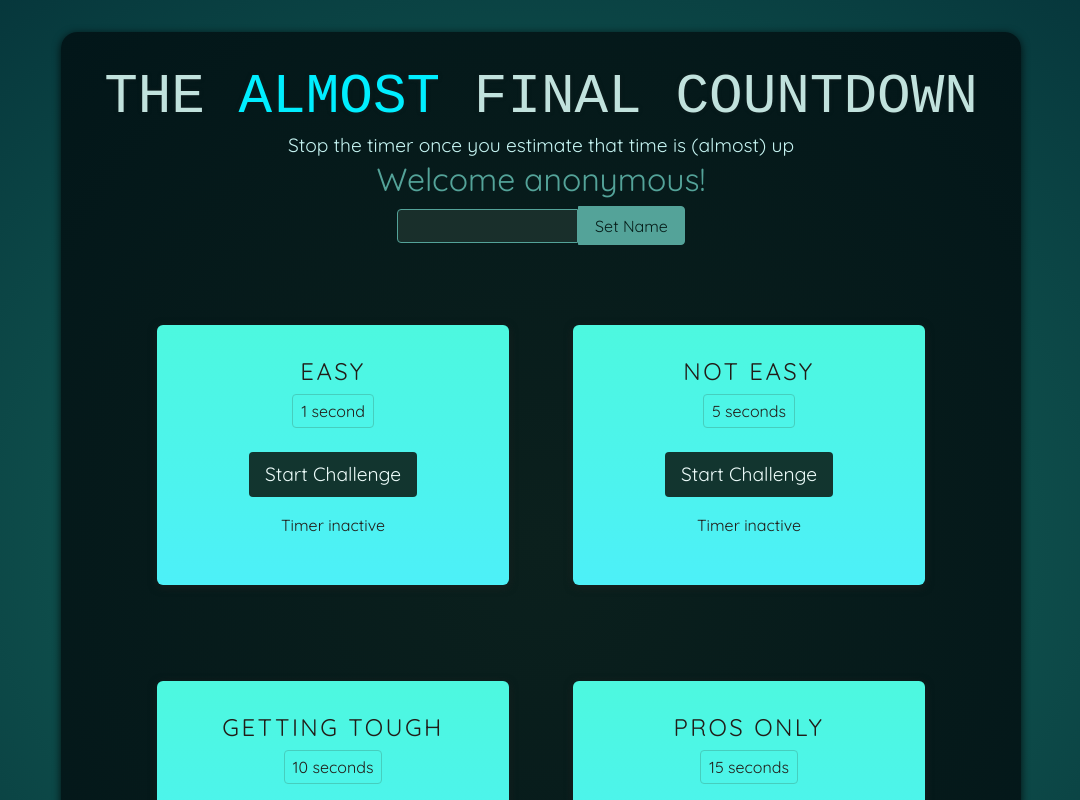
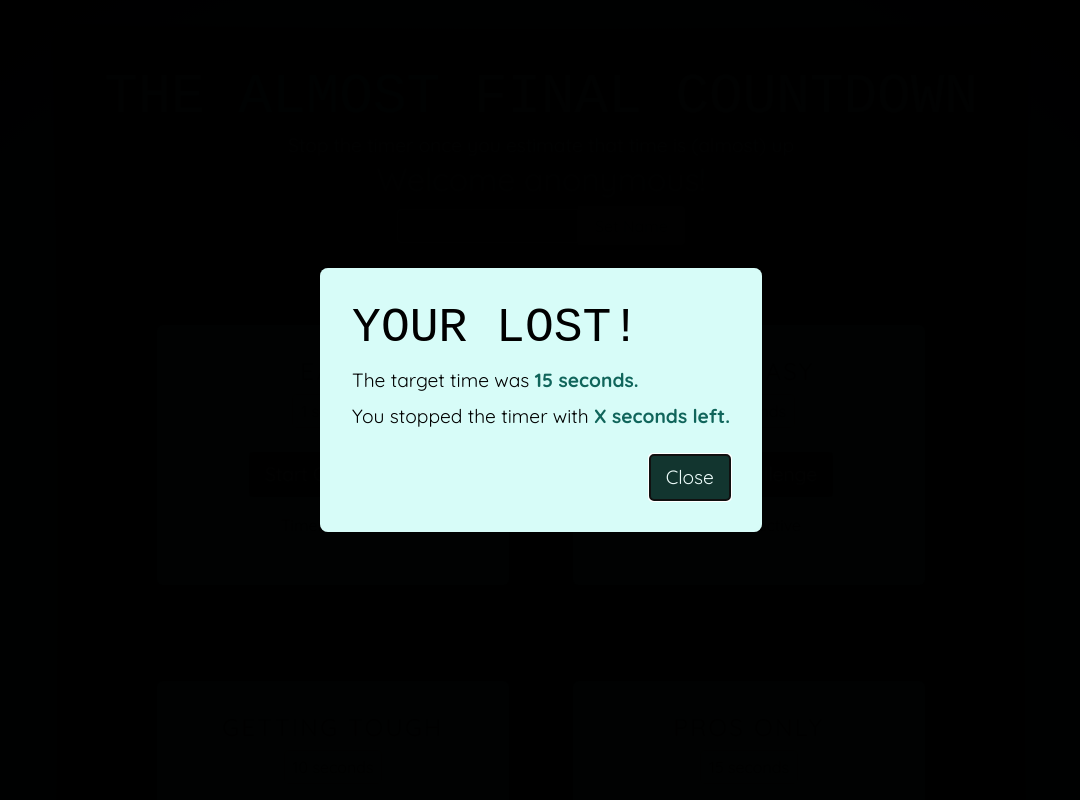
Before and after one commit to junglimit/react-study202406, a React (Create React App) app: page / in a window 1280 px wide. Shown: the top 800 px of the page, without its empty margins (99-1179 px from the left). Built offline with nearby package versions, Linux system fonts and the light colour scheme; the HTML template or start-up script is replaced by a standard one; a web font is replaced by a local one.

Commit message:
dialog 태그 제어하기

```diff
--- /dev/null
+++ b/src/components/Ref/ResultModal.js
@@ -0,0 +1,23 @@
+import React, {useEffect, useRef} from 'react';
+
+const ResultModal = ({result, targetTime}) => {
+
+    const dialog  = useRef();
+
+    useEffect(() => {
+        dialog.current.showModal();
+    }, []);
+
+    return (
+        <dialog ref={dialog} className="result-modal" >
+            <h2>Your {result}!</h2>
+            <p>The target time was <strong>{targetTime} seconds.</strong></p>
+            <p>You stopped the timer with <strong>X seconds left.</strong></p>
+            <form method="dialog">
+                <button>Close</button>
+            </form>
+        </dialog>
+    );
+};
+
+export default ResultModal;
--- a/src/components/Ref/TimeChallenge.js
+++ b/src/components/Ref/TimeChallenge.js
@@ -1,4 +1,5 @@
 import React, {useRef, useState} from 'react';
+import ResultModal from "./ResultModal";
 
 const TimerChallenge = ({title, targetTime}) => {
 
@@ -26,9 +27,10 @@
     }
 
     return (
+        <>
+            { <ResultModal targetTime={targetTime} result="lost"/>}
             <section className="challenge">
                 <h2>{title}</h2>
-            {timerExpired && <p>YOU LOSER ㅋㅋ</p>}
                 <p className="challenge-time">
                     {targetTime} second{targetTime > 1 ? 's' : ''}
                 </p>
@@ -41,6 +43,7 @@
                     {timerStarted ? 'Time is running...' :  'Timer inactive'}
                 </p>
             </section>
+        </>
     );
 };
 
--- a/src/index.css
+++ b/src/index.css
@@ -154,7 +154,7 @@
 }
 
 .result-modal::backdrop {
-  background: rgba(0, 0, 0, 0.9);
+  background: rgba(0, 0, 0, 0.7);
 }
 
 .result-modal h2 {
```
Lines whose indentation alone changed are shown as unchanged.
